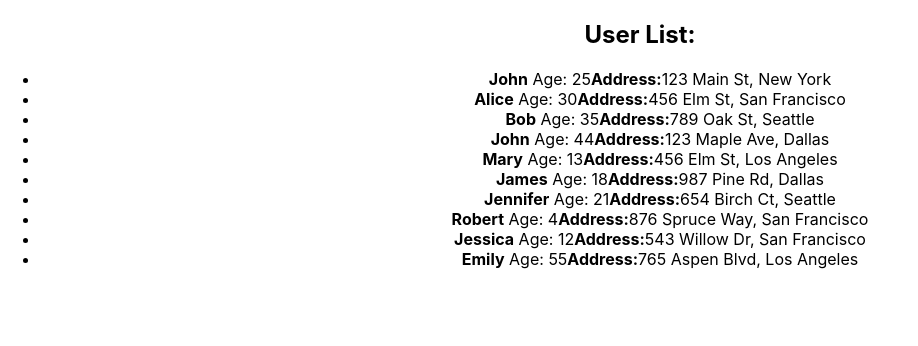
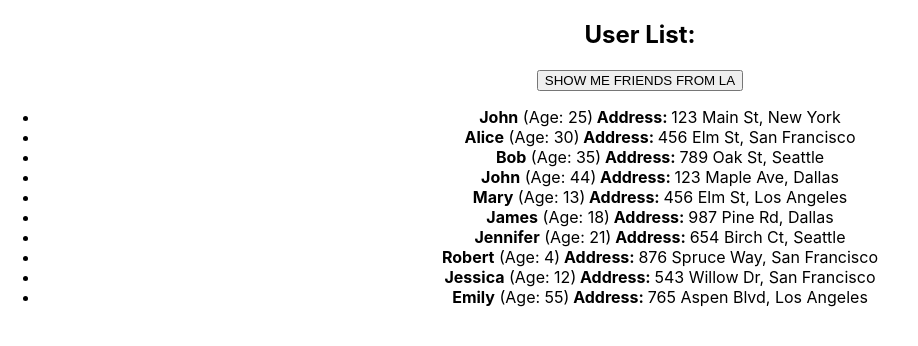
Before and after one commit to arturican/homeworknew, a React (Create React App) app: page / in a window 1280 px wide. Shown: the top 346 px of the page, without its empty margins (0-918 px from the left). Built offline with nearby package versions, Linux system fonts and the light colour scheme.

Commit message:
выполнение второй задачи

```diff
--- a/src/App.tsx
+++ b/src/App.tsx
@@ -7,8 +7,8 @@
 function App() {
   return (
     <div className="App">
-      <HW1 />
-      {/*<HW2 />*/}
+      {/*<HW1 />*/}
+      <HW2 />
       {/*<HW3 />*/}
       {/*<HW4 />*/}
     </div>
--- a/src/HW/2/CurrentUser.tsx
+++ b/src/HW/2/CurrentUser.tsx
@@ -1,7 +1,7 @@
 import { UserType } from './HW2';
 
 type CurrentUserPropsType = {
-  user: any // пропиши типизацию
+  user: UserType // пропиши типизацию
 };
 
 export const CurrentUser = (props: CurrentUserPropsType) => {
--- a/src/HW/2/HW2.tsx
+++ b/src/HW/2/HW2.tsx
@@ -10,11 +10,11 @@
   id: number;
   name: string;
   age: number;
-  address: any; // пропиши типизацию
+  address: AddressType; // пропиши типизацию
 };
 
 export type UsersObjectType = {
-  myFriends: any; // пропиши типизацию
+  myFriends: UserType[]; // пропиши типизацию
 };
 
 export const HW2 = () => {
@@ -47,7 +47,7 @@
   let [currentUsers, setCurrentUsers] = useState<UsersObjectType>(users);
 
   const filterUsers = () => {
-    const filteredUsers = 'НУЖНО ПРОФИЛЬТРОВАТЬ ДРУЗЕЙ. ОСТАВЛЯЕМ ТОЛЬКО ТЕХ, КОТОРЫЕ ЖИВУТ В ГОРОДЕ LOS ANGELES';
+    const filteredUsers = users.myFriends.filter(m=>m.address.city === 'Los Angeles');
     setCurrentUsers({ myFriends: filteredUsers });
   };
 
--- a/src/HW/2/UserList2.tsx
+++ b/src/HW/2/UserList2.tsx
@@ -2,8 +2,8 @@
 import {UsersObjectType} from './HW2';
 
 type UserList2PropsType = {
-	users: any // пропиши типизацию
-	filterUsers: any // пропиши типизацию
+    users: UsersObjectType // пропиши типизацию
+    filterUsers: () => void // пропиши типизацию
 };
 
 export const UserList2 = (props: UserList2PropsType) => {
@@ -12,12 +12,20 @@
             <h2>User List:</h2>
 
             {/*<button id={'hw02-filter-button'} onClick={() => props.filterUsers}>SHOW ME FRIENDS FROM LA</button>*/}
-
+            <button id={'hw02-filter-button'} onClick={() => props.filterUsers()}>SHOW ME FRIENDS FROM LA</button>
             {/*<ul>*/}
             {/*  {props.users.myFriends.map((user) => (*/}
             {/*    <ВЫЗЫВАЕМ КОМПОНЕНТУ CurrentUser />*/}
             {/*  ))}*/}
             {/*</ul>*/}
+
+            <ul>
+                {
+                    props.users.myFriends.map((user) => {
+                        return (<CurrentUser user={user}/>)
+                    })
+                }
+            </ul>
         </div>
     );
 };
```
Lines whose indentation alone changed are shown as unchanged.
